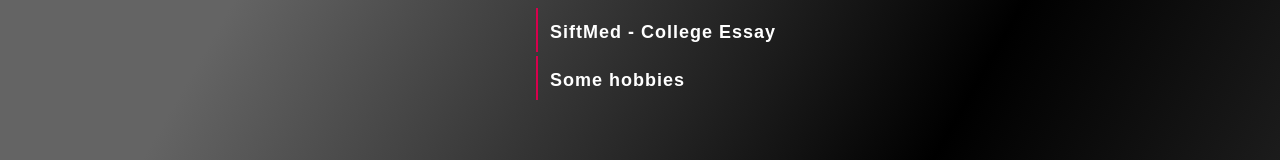
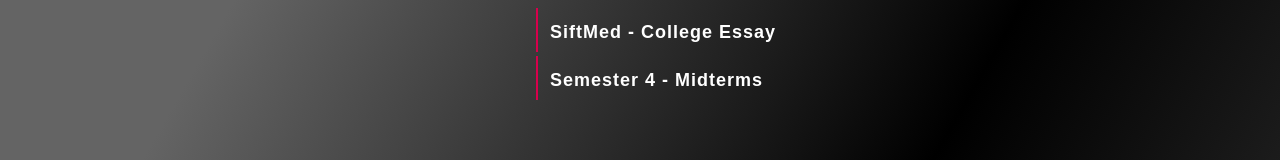
Before and after one commit to Grispys/Grispys.github.io, a plain HTML site: page blog.html in a window 1280 px wide. Shown: the part 340-500 px from the top of the page. Drawn offline with Linux system fonts and the light colour scheme; a web font is replaced by a local one.

Commit message:
updated blog 2 name

```diff
--- a/blog.html
+++ b/blog.html
@@ -20,7 +20,7 @@
             <div class="list">
                 <ul>
                     <li><span><a href="blog1-Siftmed.html">SiftMed - College Essay</a></span></li>
-                    <li><span><a href="blog2-otherInterests.html">Some hobbies</a></span></li>
+                    <li><span><a href="blog2-otherInterests.html">Semester 4 - Midterms</a></span></li>
                 </ul>
             </div>
         </p>
```
